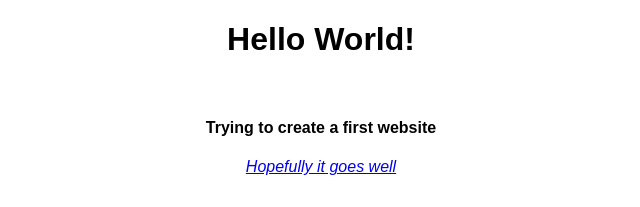
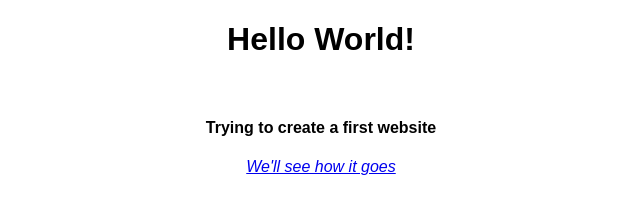
Before and after one commit to AleksandraPluta/web-project, a plain HTML site: page index.html in a window 1280 px wide. Shown: the top 207 px of the page, 319-959 px from the left. Drawn offline with Linux system fonts and the light colour scheme; files that its build step writes are made by us from their sources.

Commit message:
Revert "Temi update"
This reverts commit 81ae311331fe4f7689e923def5ebc820bfb69819.

```diff
--- a/index.html
+++ b/index.html
@@ -15,7 +15,7 @@
 <br>
   <h4>Trying to create a first website</h4>
   <a href="https://idioms.thefreedictionary.com/I+hope+all+goes+well">
-  <p><i>Hopefully it goes well</i></p>
+  <p><i>We'll see how it goes</i></p>
   </a>
 <br>
   <img src="https://bit.ly/2AdbWb5" alt="A photo of a very handsome vintage robot"/>
```
